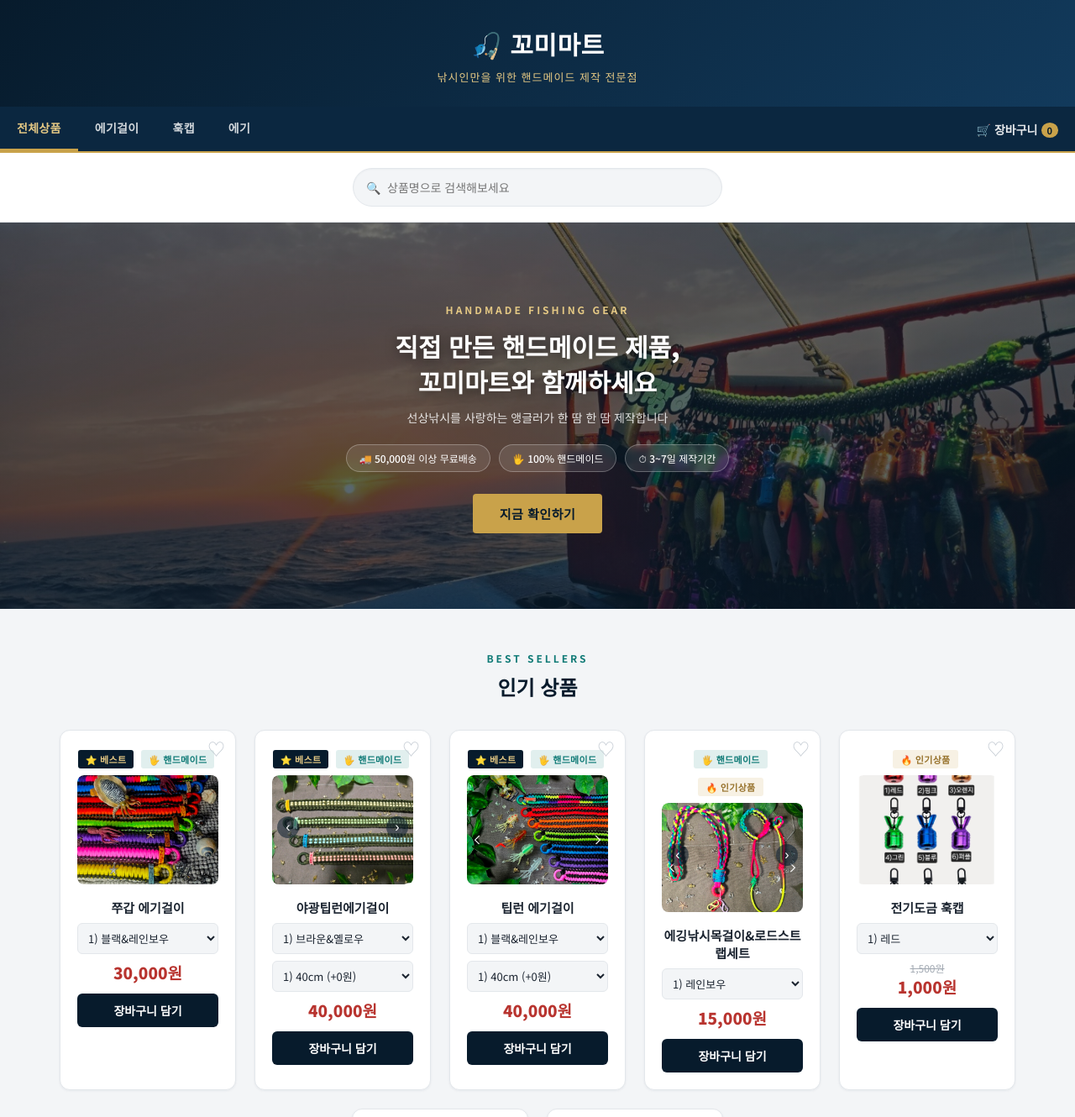
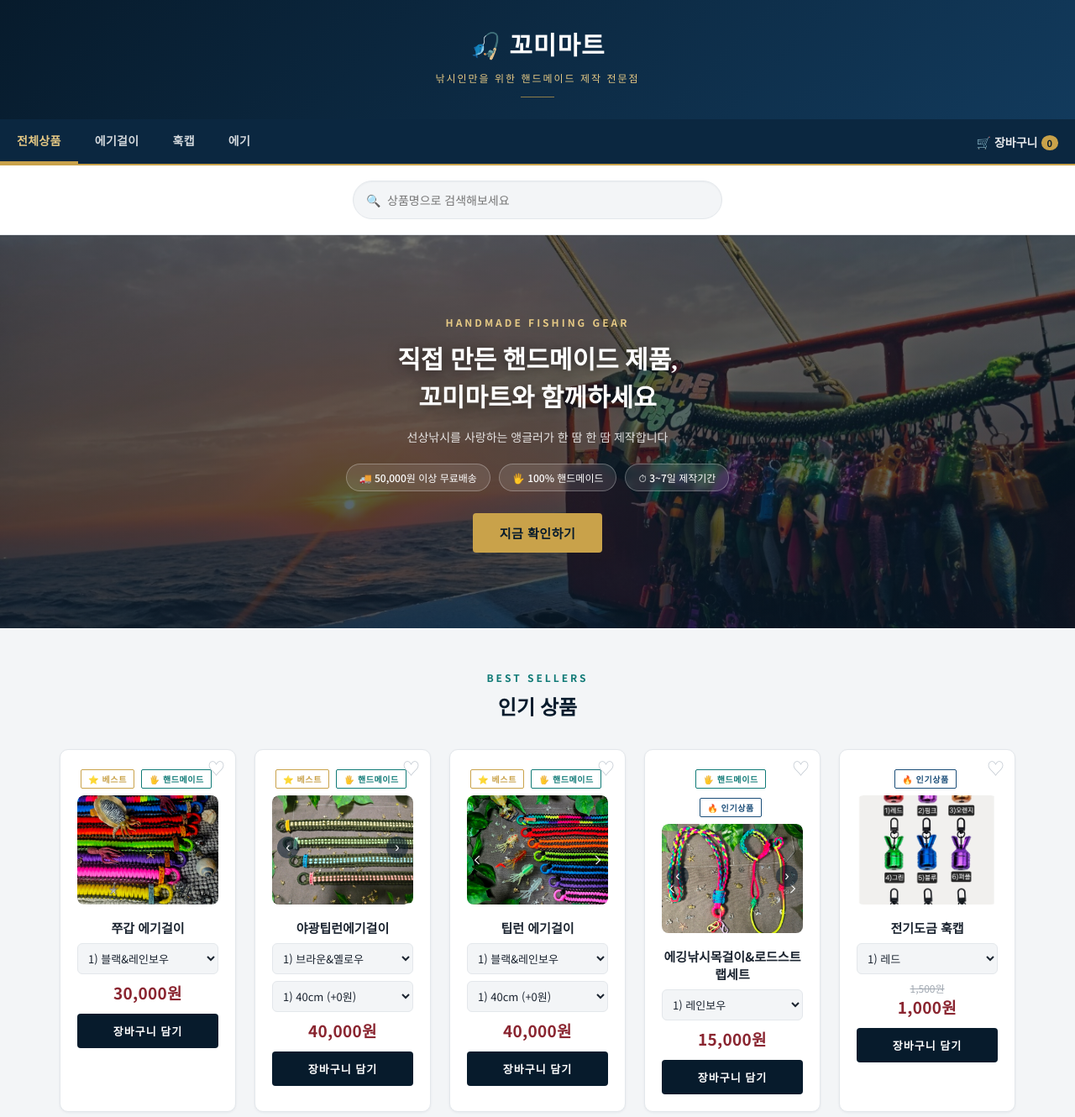
Before and after one commit to mira001700-pixel/kkomi-mart, a plain HTML site: page index.html in a window 1280 px wide. Shown: the top 1330 px of the page at 84% size. Drawn offline with Linux system fonts and the light colour scheme.

Commit message:
고급스러운 룩앤필 강화 - 세리프 폰트 포인트, 미니멀 배지, 절제된 컬러톤

```diff
--- a/index.html
+++ b/index.html
@@ -5,7 +5,7 @@
 <title>꼬미마트</title>
 <link rel="preconnect" href="https://fonts.googleapis.com">
 <link rel="preconnect" href="https://fonts.gstatic.com" crossorigin>
-<link href="https://fonts.googleapis.com/css2?family=Noto+Sans+KR:wght@400;500;600;700;900&display=swap" rel="stylesheet">
+<link href="https://fonts.googleapis.com/css2?family=Noto+Sans+KR:wght@400;500;600;700;900&family=Noto+Serif+KR:wght@500;700;900&display=swap" rel="stylesheet">
 <style>
   :root {
     --navy-950: #071b2c;
@@ -20,7 +20,7 @@
     --text: #1b2430;
     --text-muted: #6b7684;
     --border: #e3e7eb;
-    --price: #b8342f;
+    --price: #8a2530;
   }
   * { margin: 0; padding: 0; box-sizing: border-box; }
   body { font-family: 'Noto Sans KR', sans-serif; color: var(--text); background: var(--bg); }
@@ -31,11 +31,16 @@
     color: #fff; padding: 30px 20px 26px; text-align: center;
   }
   header h1 {
-    font-size: 30px; font-weight: 900; letter-spacing: 0.5px;
+    font-family: 'Noto Serif KR', serif;
+    font-size: 30px; font-weight: 700; letter-spacing: 1px;
   }
   header p {
-    margin-top: 8px; font-size: 13px; color: var(--gold-light);
-    letter-spacing: 1px; font-weight: 500;
+    margin-top: 10px; font-size: 12px; color: var(--gold-light);
+    letter-spacing: 2px; font-weight: 500;
+  }
+  header .rule {
+    width: 40px; height: 1px; background: var(--gold);
+    margin: 14px auto 0; opacity: 0.7;
   }
 
   /* 메뉴 */
@@ -91,8 +96,9 @@
     letter-spacing: 3px; font-weight: 700; margin-bottom: 14px; text-transform: uppercase;
   }
   .banner h2 {
-    font-size: 30px; font-weight: 900; color: #fff; margin-bottom: 12px;
-    text-shadow: 0 2px 14px rgba(0,0,0,0.5); line-height: 1.4;
+    font-family: 'Noto Serif KR', serif;
+    font-size: 30px; font-weight: 700; color: #fff; margin-bottom: 14px;
+    text-shadow: 0 2px 14px rgba(0,0,0,0.5); line-height: 1.5;
   }
   .banner p.sub { color: rgba(255,255,255,0.85); font-size: 14px; margin-bottom: 22px; }
   .trust-badges {
@@ -117,15 +123,22 @@
     display: block; color: var(--teal); font-size: 12px; font-weight: 700;
     letter-spacing: 3px; margin-bottom: 8px; text-transform: uppercase;
   }
-  .products h2 { margin-bottom: 34px; color: var(--navy-950); font-size: 24px; font-weight: 900; }
+  .products h2 {
+    font-family: 'Noto Serif KR', serif;
+    margin-bottom: 34px; color: var(--navy-950); font-size: 24px; font-weight: 700;
+  }
   .product-list { display: flex; justify-content: center; gap: 22px; flex-wrap: wrap; }
   .card {
-    background: var(--card-bg); border: 1px solid var(--border); border-radius: 12px;
+    background: var(--card-bg); border: 1px solid var(--border); border-radius: 10px;
     width: 210px; padding: 20px; position: relative;
     box-shadow: 0 1px 3px rgba(11,39,64,0.06);
-    transition: box-shadow 0.2s ease, transform 0.2s ease;
+    transition: box-shadow 0.25s ease, transform 0.25s ease, border-color 0.25s ease;
   }
-  .card:hover { box-shadow: 0 10px 24px rgba(11,39,64,0.12); transform: translateY(-3px); }
+  .card:hover {
+    box-shadow: 0 14px 28px rgba(11,39,64,0.13);
+    transform: translateY(-3px);
+    border-color: var(--gold);
+  }
   .card .emoji { font-size: 48px; margin-bottom: 10px; }
   .card .thumb { width: 100%; height: 130px; object-fit: cover; border-radius: 8px; margin-bottom: 12px; }
   .media { position: relative; border-radius: 8px; overflow: hidden; margin-bottom: 12px; }
@@ -156,19 +169,24 @@
   }
   .color-select:focus { outline: none; border-color: var(--navy-700); }
   .handmade, .best, .popular {
-    display: inline-block; font-size: 11px; font-weight: 700;
-    padding: 3px 9px; border-radius: 3px; margin: 0 4px 8px 0;
+    display: inline-block; font-size: 10px; font-weight: 700;
+    padding: 3px 8px; border-radius: 2px; margin: 0 4px 8px 0;
+    letter-spacing: 0.6px; text-transform: uppercase;
+    background: transparent; border: 1px solid currentColor;
+  }
+  .handmade { color: var(--teal); }
+  .best { color: var(--gold); border-color: var(--gold); }
+  .popular { color: var(--navy-700); }
+  .old-price { color: #a3aab3; text-decoration: line-through; font-size: 12px; }
+  .price {
+    color: var(--price); font-weight: 700; font-size: 19px;
     letter-spacing: 0.3px;
   }
-  .handmade { background: rgba(15,122,118,0.12); color: var(--teal); }
-  .best { background: var(--navy-950); color: var(--gold-light); }
-  .popular { background: rgba(201,162,74,0.15); color: #96712a; }
-  .old-price { color: #a3aab3; text-decoration: line-through; font-size: 12px; }
-  .price { color: var(--price); font-weight: 800; font-size: 19px; }
   .add-btn {
-    margin-top: 12px; width: 100%; padding: 10px; border: none; border-radius: 6px;
+    margin-top: 12px; width: 100%; padding: 11px; border: none; border-radius: 4px;
     background: var(--navy-950); color: #fff;
-    font-size: 14px; font-weight: 700; cursor: pointer; font-family: inherit;
+    font-size: 13px; font-weight: 600; cursor: pointer; font-family: inherit;
+    letter-spacing: 1px; text-transform: uppercase;
     transition: background 0.15s ease;
   }
   .add-btn:hover { background: var(--navy-700); }
@@ -248,6 +266,7 @@
   <header>
     <h1>🎣 꼬미마트</h1>
     <p>낚시인만을 위한 핸드메이드 제작 전문점</p>
+    <div class="rule"></div>
   </header>
 
   <!-- 메뉴 4개 + 장바구니 -->
```
